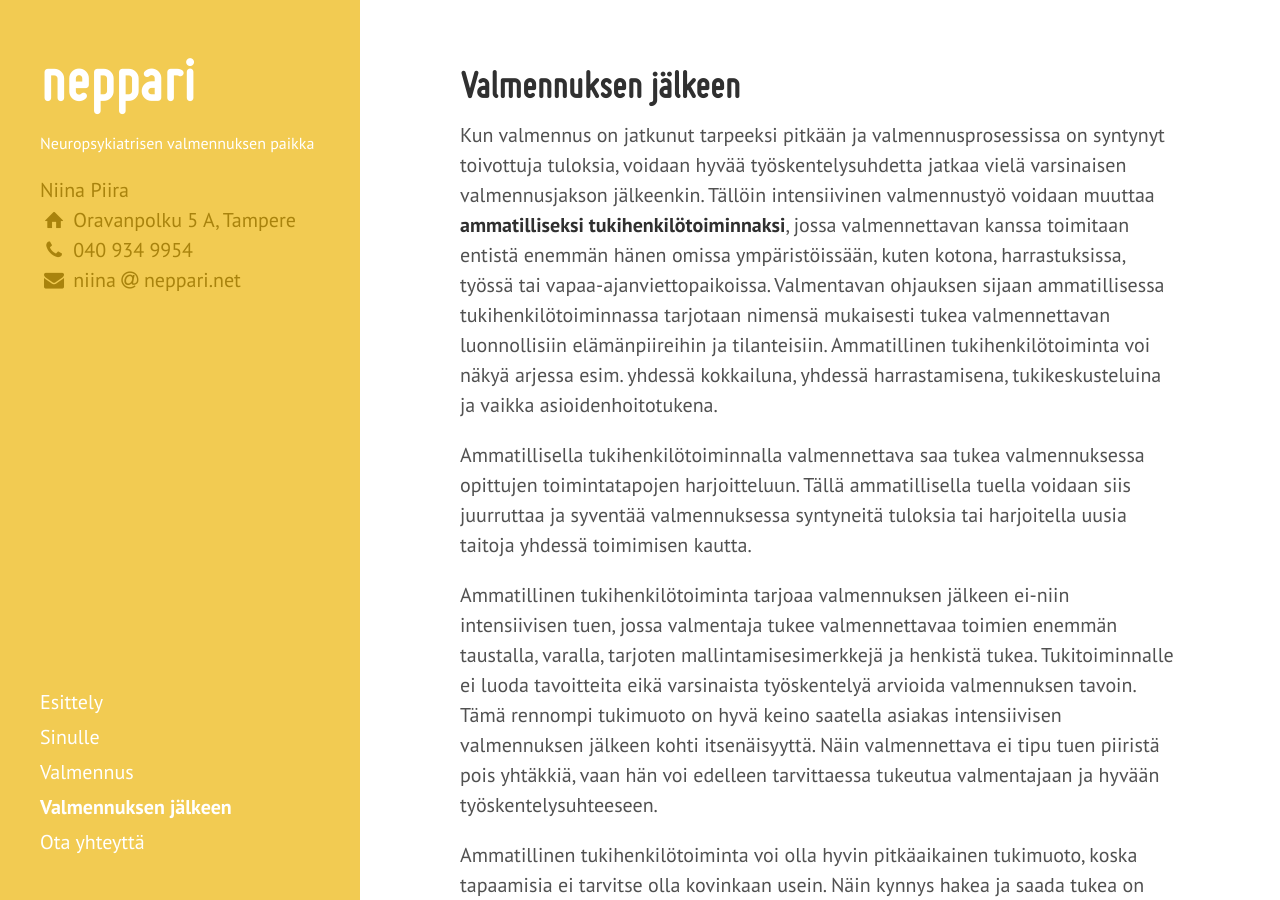
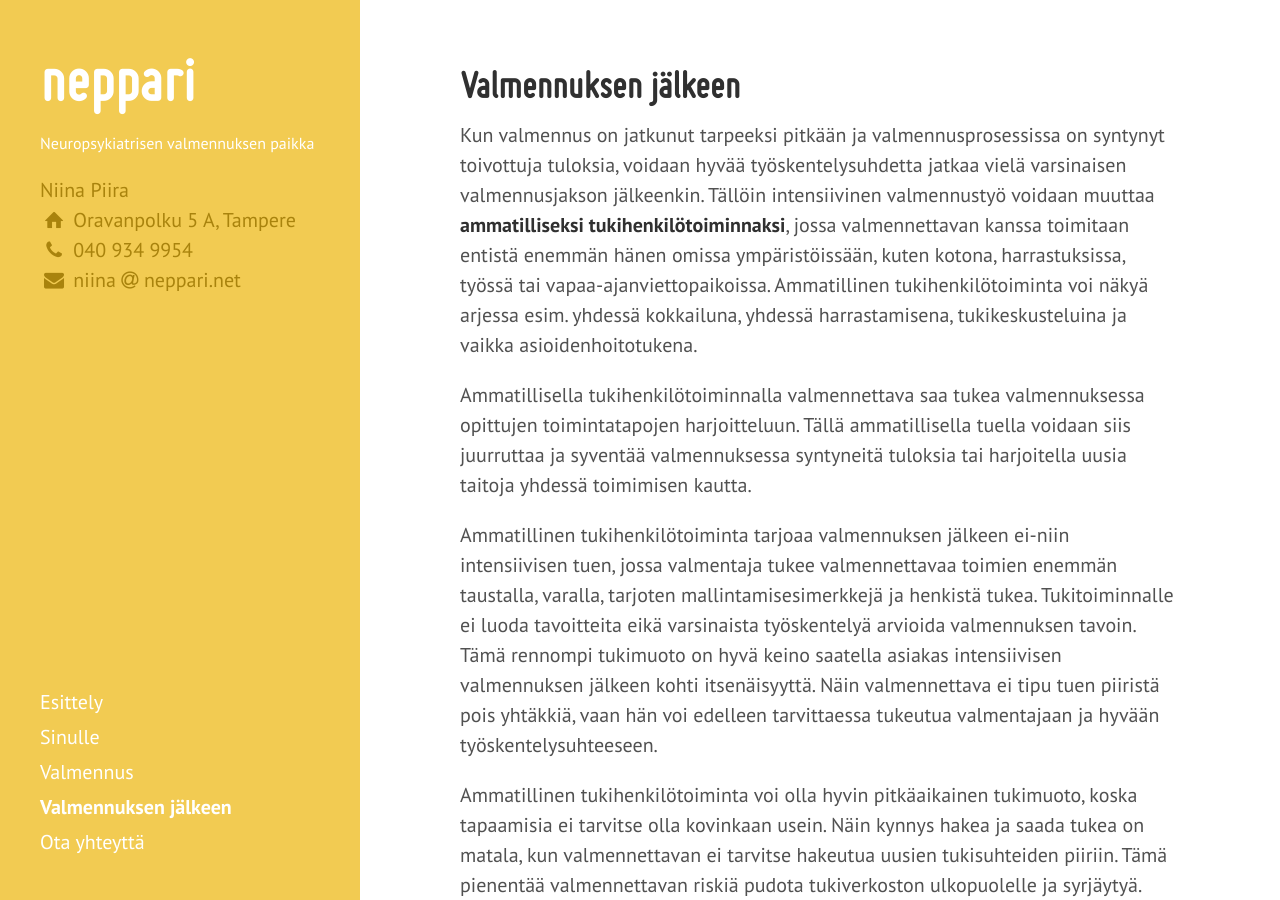
Before and after one commit to niinapiira/neppari.net, a Jekyll site: the page built from valmennuksen-jalkeen.md, in a window 1280 px wide and 900 px high. Built offline with Jekyll 4.4.1, drawn with Linux system fonts in a browser that asks for light colours; Markdown is read by kramdown in place of the engine named in the settings.

Commit message:
Updated valmennuksen-jalkeen.md

```diff
--- a/valmennuksen-jalkeen.md
+++ b/valmennuksen-jalkeen.md
@@ -5,7 +5,7 @@
 published: true
 ---
 
-Kun valmennus on jatkunut tarpeeksi pitkään ja valmennusprosessissa on syntynyt toivottuja tuloksia, voidaan hyvää työskentelysuhdetta jatkaa vielä varsinaisen valmennusjakson jälkeenkin. Tällöin intensiivinen valmennustyö voidaan muuttaa **ammatilliseksi tukihenkilötoiminnaksi**, jossa valmennettavan kanssa toimitaan entistä enemmän hänen omissa ympäristöissään, kuten kotona, harrastuksissa, työssä tai vapaa-ajanviettopaikoissa. Valmentavan ohjauksen sijaan ammatillisessa tukihenkilötoiminnassa tarjotaan nimensä mukaisesti tukea valmennettavan luonnollisiin elämänpiireihin ja tilanteisiin. Ammatillinen tukihenkilötoiminta voi näkyä arjessa esim. yhdessä kokkailuna, yhdessä harrastamisena, tukikeskusteluina ja vaikka asioidenhoitotukena.
+Kun valmennus on jatkunut tarpeeksi pitkään ja valmennusprosessissa on syntynyt toivottuja tuloksia, voidaan hyvää työskentelysuhdetta jatkaa vielä varsinaisen valmennusjakson jälkeenkin. Tällöin intensiivinen valmennustyö voidaan muuttaa **ammatilliseksi tukihenkilötoiminnaksi**, jossa valmennettavan kanssa toimitaan entistä enemmän hänen omissa ympäristöissään, kuten kotona, harrastuksissa, työssä tai vapaa-ajanviettopaikoissa. Ammatillinen tukihenkilötoiminta voi näkyä arjessa esim. yhdessä kokkailuna, yhdessä harrastamisena, tukikeskusteluina ja vaikka asioidenhoitotukena.
 
 Ammatillisella tukihenkilötoiminnalla valmennettava saa tukea valmennuksessa opittujen toimintatapojen harjoitteluun. Tällä ammatillisella tuella voidaan siis juurruttaa ja syventää valmennuksessa syntyneitä tuloksia tai harjoitella uusia taitoja yhdessä toimimisen kautta.
 
```
